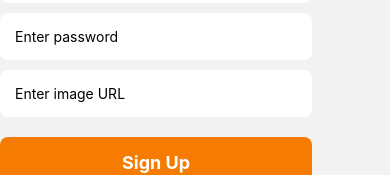
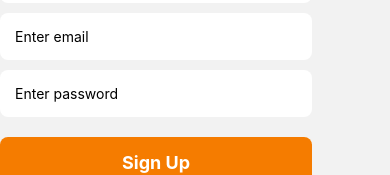
Before and after one commit to abitha0020/Authentication_App, a React Native app in the folder auth_app/: screen /Signup in a window 390 px wide. Shown: the part 619-794 px from the top of the page. Built offline with nearby package versions, Linux system fonts and the light colour scheme; no server answers.

Commit message:
Update signup.js

```diff
--- a/auth_app/src/screens/signup.js
+++ b/auth_app/src/screens/signup.js
@@ -12,7 +12,6 @@ export default function Signup({ navigation }) {
     const [name, setName] = useState("");
     const [email, setEmail] = useState("");
     const [password, setPassword] = useState("");
-    const [imageURL, setImageURL] = useState("");
 
     const onHandleSignup = async () => {
         try {
@@ -23,7 +22,6 @@ export default function Signup({ navigation }) {
             displayName: name,
             email: email,
             uid: user.uid,
-            photoURL: imageURL || profile,
             phoneNumber: "",
           });
         } catch (error) {
@@ -66,12 +64,6 @@ export default function Signup({ navigation }) {
               textContentType="password"
               value={password}
               onChangeText={(text) => setPassword(text)}
-            />
-            <TextInput
-              style={styles.input}
-              placeholder="Enter image URL"
-              value={imageURL}
-              onChangeText={(text) => setImageURL(text)}
             />
             <TouchableOpacity style={styles.button} onPress={onHandleSignup}>
               <Text style={{ fontWeight: "bold", color: "#fff", fontSize: 18 }}>Sign Up</Text>
```
